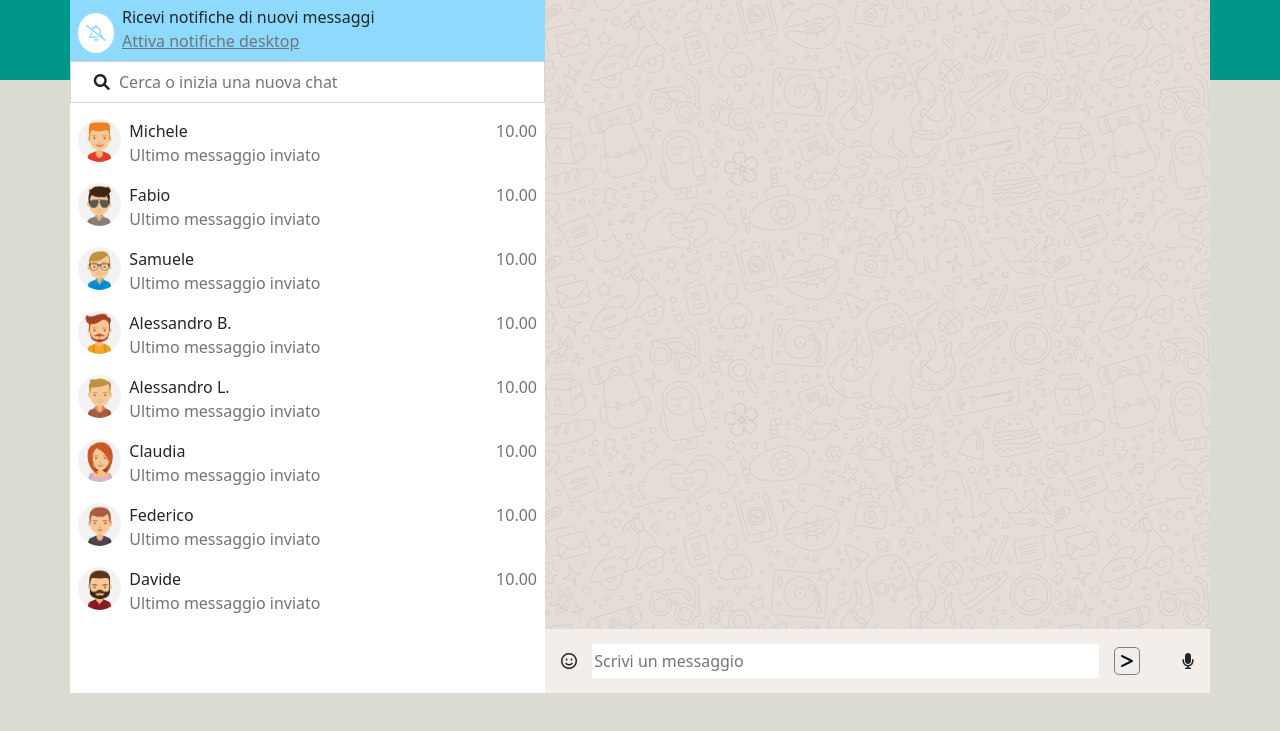
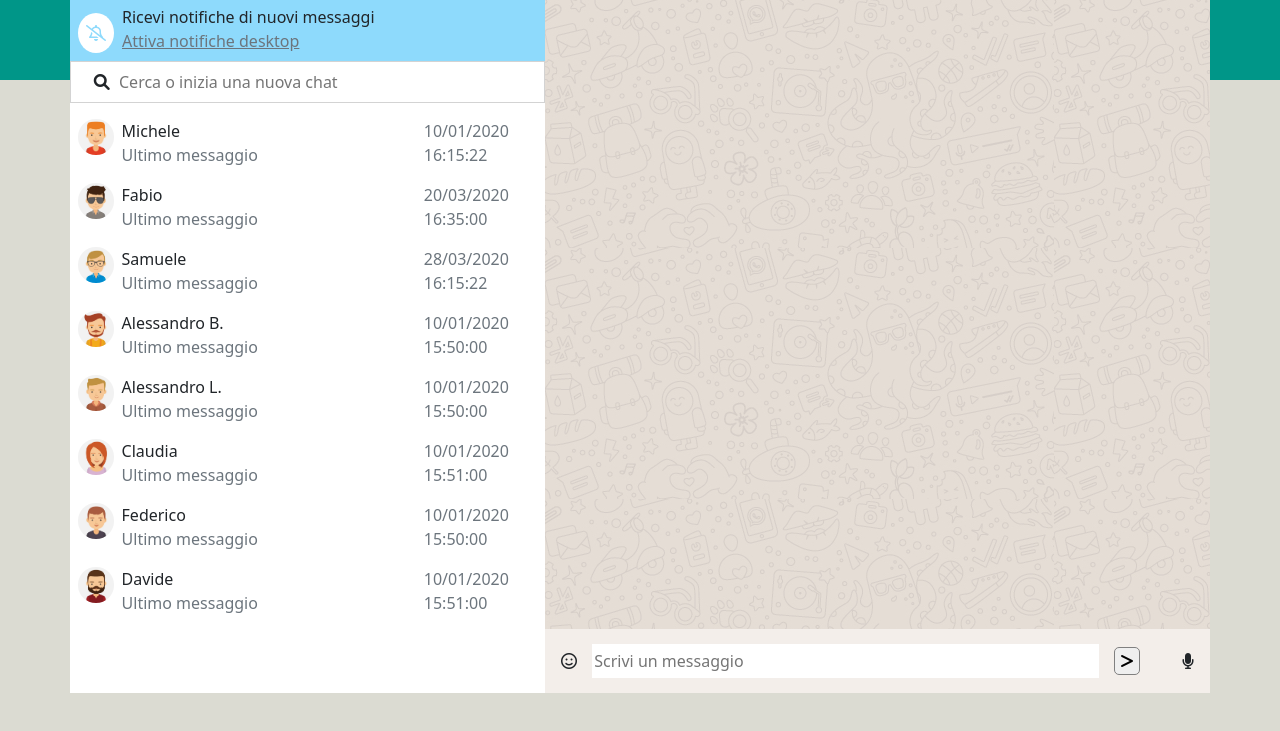
Before and after one commit to lucabettisorbelli/vue-boolzapp, a plain HTML site: page index.html in a window 1280 px wide. Shown: the part 83-814 px from the top of the page. Drawn offline with nearby package versions, Linux system fonts and the light colour scheme.

Commit message:
getLastMessage()

```diff
--- a/index.html
+++ b/index.html
@@ -59,10 +59,10 @@
                                 </div>
                                 <div class="textContacs d-flex flex-column px-2">
                                     <span>{{utenti.name}}</span>
-                                    <span class="text-secondary">Ultimo messaggio inviato</span>
+                                    <span class="text-secondary">Ultimo messaggio</span>
                                 </div>
                                 <div class="date text-secondary">
-                                    <span>10.00</span>
+                                    <span>{{getLastMessage(utenti)}}</span>
                                 </div>
                             </div>
                         </div>
@@ -98,7 +98,7 @@
                                         <i class="dropdown-toggle" @click="getDropdown(i)"></i>
                                     </span>
                                     <ul class="list-unstyled" v-if="showDropdown[i]">
-                                        <li @click="deleteMessage(i)">cancella</li>
+                                        <li @click="deleteMessage(i)">cancella messaggio</li>
                                     </ul>
                                 </div>
                             </div>
--- a/js/script.js
+++ b/js/script.js
@@ -225,6 +225,10 @@ createApp ({
         },
         deleteMessage(i) {
             this.selectedContact.messages.splice(i,1)
+        },
+        getLastMessage(utenti) {
+            let LastMessage = utenti.messages[utenti.messages.length -1];
+            return LastMessage.date;
         }
     },
 
```
